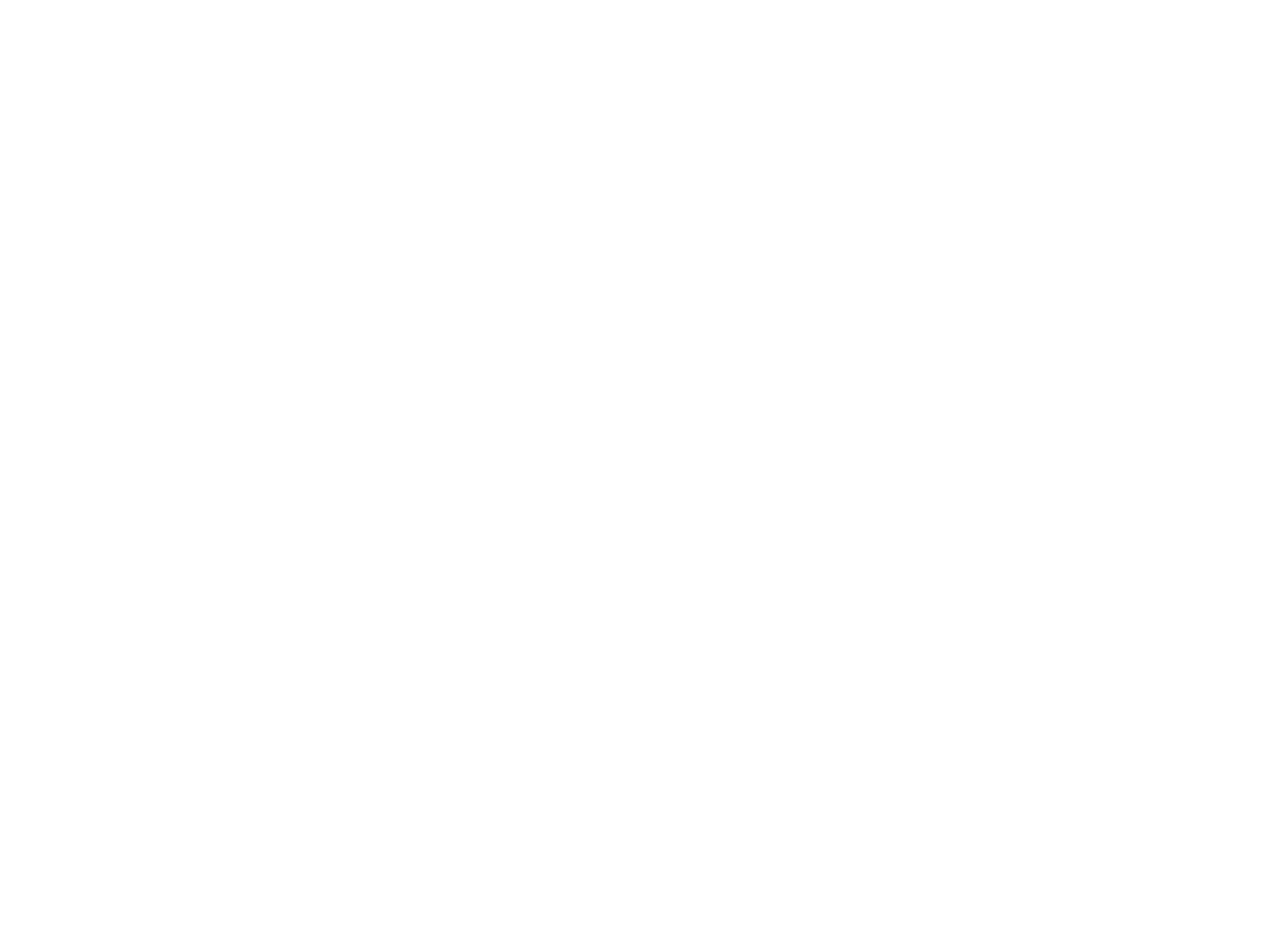
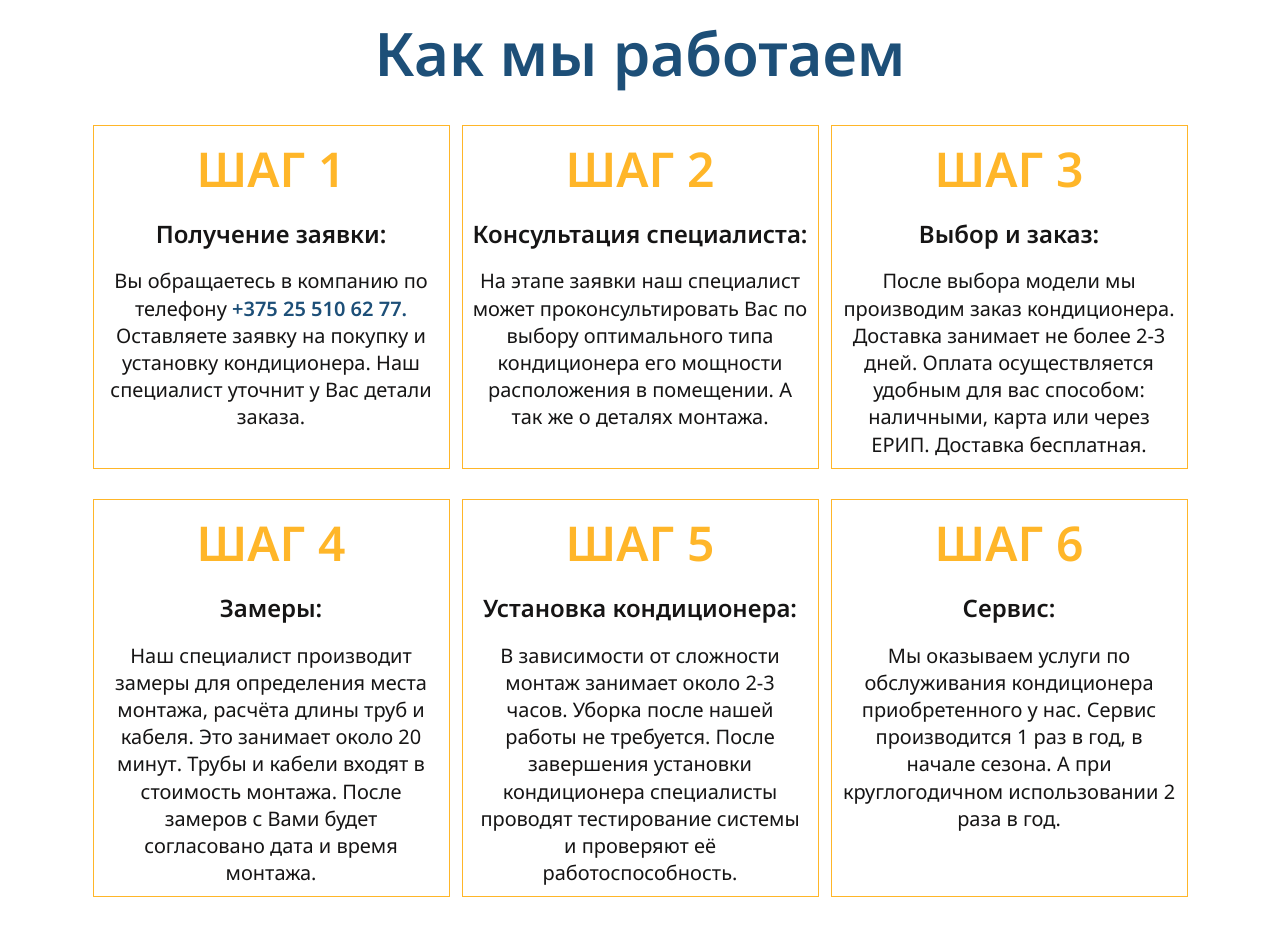
Before and after one commit to MashSHliapa/air-conditioners, a React (Vite) app: page / in a window 1280 px wide. Shown: the part 680-1616 px from the top of the page. Before the commit the page ends 800 px from the top, so only its background shows below. Built offline with nearby package versions, Linux system fonts and the light colour scheme.

Commit message:
feat(project): create page WorkSteps

```diff
--- a/src/components/Layout/Layout.tsx
+++ b/src/components/Layout/Layout.tsx
@@ -1,4 +1,5 @@
 import { Main } from '../../pages/Main/Main';
+import { WorkSteps } from '../../pages/WorkSteps/WorkSteps';
 import { Header } from '../Header/Header';
 import './Layout.scss';
 
@@ -7,6 +8,7 @@ export function Layout() {
     <div className="layout">
       <Header />
       <Main />
+      <WorkSteps />
     </div>
   );
 }
--- /dev/null
+++ b/src/pages/WorkSteps/WorkSteps.scss
@@ -0,0 +1,115 @@
+@import '../../components/Layout/Layout.scss';
+
+.workSteps {
+  &__body {
+    line-height: 1.36;
+    font-weight: 600;
+    padding: 50px 0;
+
+    @include breakpoint(md) {
+      padding: 30px 0 32px;
+    }
+
+    @include breakpoint(sm) {
+      padding: 20px 0 30px;
+    }
+  }
+
+  &__title {
+    color: #1d4f78;
+    font-size: 60px;
+    text-align: center;
+
+    @include breakpoint(md) {
+      font-size: 48px;
+    }
+
+    @include breakpoint(sm) {
+      font-size: 32px;
+    }
+
+    @include breakpoint(xs) {
+      font-size: 30px;
+    }
+  }
+
+  &__steps {
+    display: flex;
+    justify-content: center;
+    flex-wrap: wrap;
+    row-gap: 30px;
+    column-gap: 12px;
+    margin-top: 30px;
+
+    @include breakpoint(sm) {
+      row-gap: 20px;
+      margin-top: 20px;
+    }
+  }
+}
+
+.step {
+  max-width: 357px;
+  display: flex;
+  flex-direction: column;
+  align-items: center;
+  border: #ffb629 0.1px solid;
+  padding: 10px 10px;
+
+  @include breakpoint(md) {
+    max-width: 348px;
+  }
+
+  @include breakpoint(xs) {
+    padding: 10px 5px;
+  }
+
+  > :not(:last-child) {
+    margin-bottom: 17px;
+
+    @include breakpoint(sm) {
+      margin-bottom: 10px;
+    }
+  }
+
+  &__title {
+    color: #ffb629;
+    font-size: 48px;
+
+    @include breakpoint(md) {
+      font-size: 36px;
+    }
+
+    @include breakpoint(sm) {
+      font-size: 30px;
+    }
+  }
+
+  &__subtitle {
+    font-size: 24px;
+
+    @include breakpoint(md) {
+      font-size: 20px;
+    }
+
+    @include breakpoint(xs) {
+      font-size: 18px;
+    }
+  }
+
+  &__text {
+    font-weight: 400;
+    font-size: 20px;
+    text-align: center;
+
+    @include breakpoint(md) {
+      font-size: 16px;
+    }
+  }
+
+  &__text span {
+    white-space: nowrap;
+    color: #1d4f78;
+    font-weight: 600;
+  }
+}
--- /dev/null
+++ b/src/pages/WorkSteps/WorkSteps.tsx
@@ -0,0 +1,74 @@
+import './WorkSteps.scss';
+
+export const WorkSteps = () => {
+  return (
+    <div className="workSteps">
+      <div className="workSteps__container _container">
+        <div className="workSteps__body">
+          <div className="workSteps__title">Как мы работаем</div>
+          <div className="workSteps__steps">
+            <div className="workSteps__step step">
+              <h3 className="step__title">ШАГ 1</h3>
+              <h4 className="step__subtitle">Получение заявки:</h4>
+              <h4 className="step__text">
+                {' '}
+                Вы обращаетесь в компанию по телефону{' '}
+                <span>
+                  <a href="tel: +375 25 510 62 77">+375 25 510 62 77</a>.
+                </span>{' '}
+                Оставляете заявку на покупку и установку кондиционера. Наш специалист уточнит у Вас детали заказа.
+              </h4>
+            </div>
+            <div className="workSteps__step step">
+              <h3 className="step__title">ШАГ 2</h3>
+              <h4 className="step__subtitle">Консультация специалиста:</h4>
+              <h4 className="step__text">
+                {' '}
+                На этапе заявки наш специалист может проконсультировать Вас по выбору оптимального типа кондиционера его
+                мощности расположения в помещении. А так же о деталях монтажа.
+              </h4>
+            </div>
+            <div className="workSteps__step step">
+              <h3 className="step__title">ШАГ 3</h3>
+              <h4 className="step__subtitle">Выбор и заказ:</h4>
+              <h4 className="step__text">
+                {' '}
+                После выбора модели мы производим заказ кондиционера. Доставка занимает не более 2-3 дней. Оплата
+                осуществляется удобным для вас способом: наличными, карта или через ЕРИП. Доставка бесплатная.
+              </h4>
+            </div>
+            <div className="workSteps__step step">
+              <h3 className="step__title">ШАГ 4</h3>
+              <h4 className="step__subtitle">Замеры:</h4>
+              <h4 className="step__text">
+                {' '}
+                Наш специалист производит замеры для определения места монтажа, расчёта длины труб и кабеля. Это
+                занимает около 20 минут. Трубы и кабели входят в стоимость монтажа. После замеров с Вами будет
+                согласовано дата и время монтажа.
+              </h4>
+            </div>
+            <div className="workSteps__step step">
+              <h3 className="step__title">ШАГ 5</h3>
+              <h4 className="step__subtitle">Установка кондиционера:</h4>
+              <h4 className="step__text">
+                {' '}
+                В зависимости от сложности монтаж занимает около 2-3 часов. Уборка после нашей работы не требуется.
+                После завершения установки кондиционера специалисты проводят тестирование системы и проверяют её
+                работоспособность.
+              </h4>
+            </div>
+            <div className="workSteps__step step">
+              <h3 className="step__title">ШАГ 6</h3>
+              <h4 className="step__subtitle">Сервис:</h4>
+              <h4 className="step__text">
+                {' '}
+                Мы оказываем услуги по обслуживания кондиционера приобретенного у нас. Сервис производится 1 раз в год,
+                в начале сезона. А при круглогодичном использовании 2 раза в год.
+              </h4>
+            </div>
+          </div>
+        </div>
+      </div>
+    </div>
+  );
+};
```
